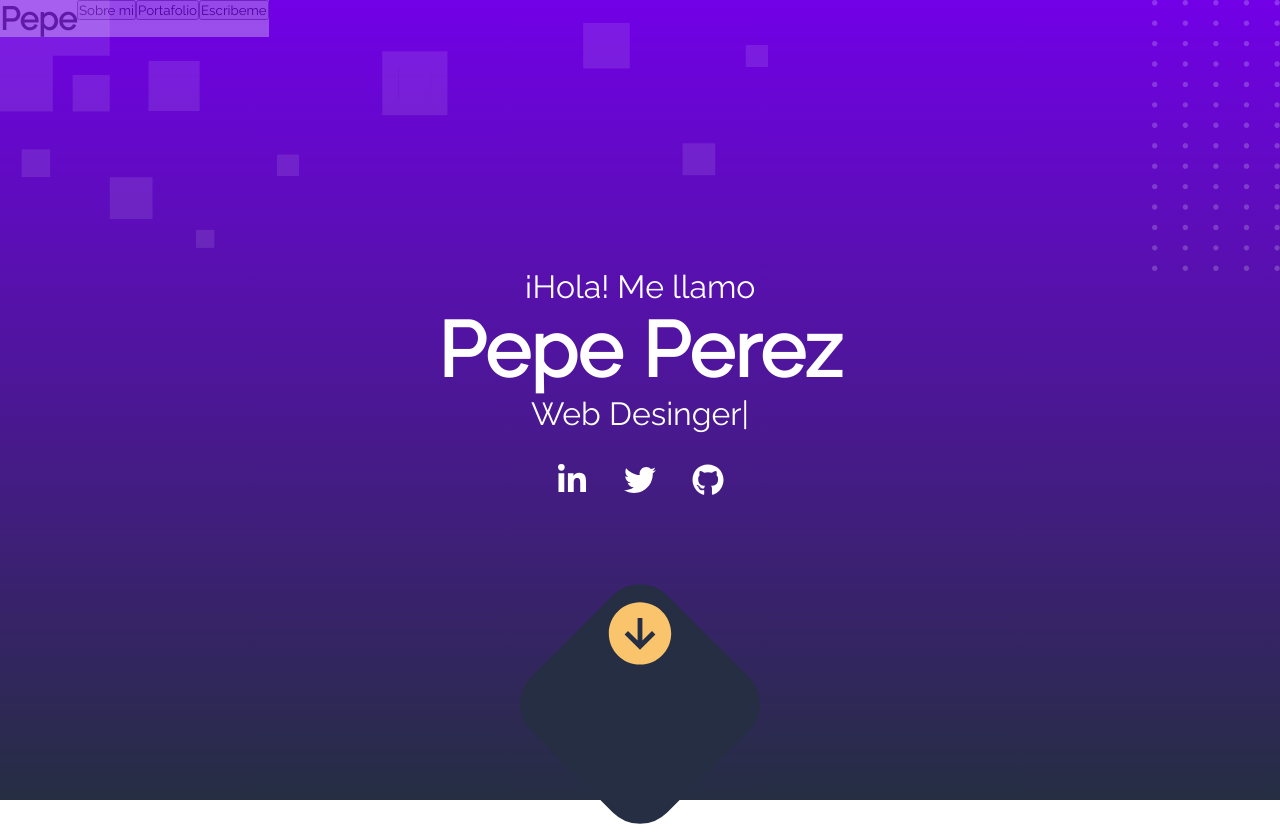
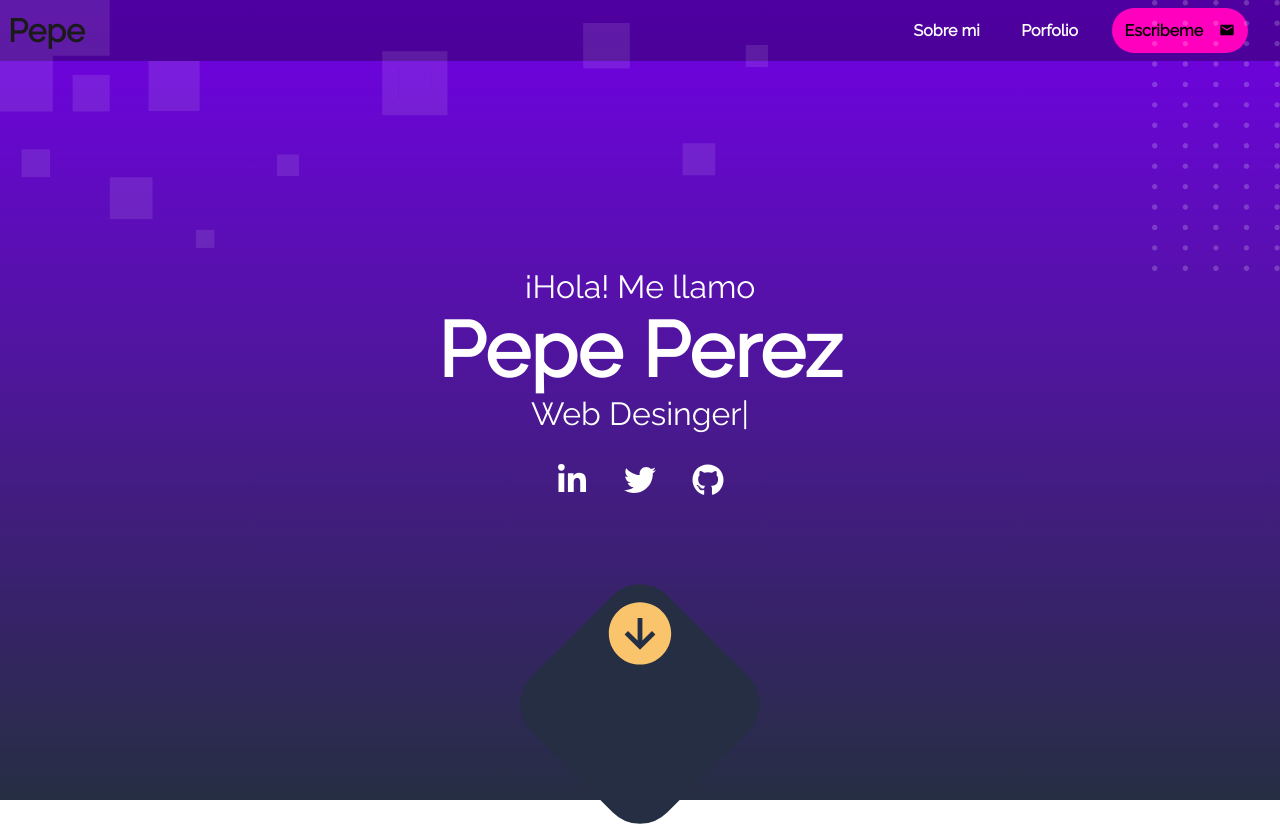
Before and after one commit to Nojipiz/Demo-Portfolio, a Next.js app: page / in a window 1280 px wide. Built offline with nearby package versions, Linux system fonts and the light colour scheme.

Commit message:
Header structured

```diff
--- a/src/components/Header/Header.tsx
+++ b/src/components/Header/Header.tsx
@@ -1,16 +1,20 @@
 import React, { Component } from 'react'
 import styles from './styles.module.css'
+import { MdEmail } from 'react-icons/md'
 
 class Header extends Component {
   render() {
     return (
       <header className={styles.header}>
         <h1> Pepe </h1>
-        <div className={styles.buttonsWrapper}>
-          <button>Sobre mi</button>
-          <button>Portafolio</button>
-          <button>Escribeme</button>
-        </div>
+
+        <nav className={styles.navWrapper}>
+          <ul className={styles.listWrapper}>
+            <li className={styles.commonButton}>Sobre mi</li>
+            <li className={styles.commonButton}>Porfolio</li>
+            <li className={styles.writeMe}>Escribeme <MdEmail /></li>
+          </ul>
+        </nav>
       </header>
     )
   }
--- a/src/components/Header/styles.module.css
+++ b/src/components/Header/styles.module.css
@@ -1,10 +1,52 @@
 .header{
   position: fixed;
   display: flex;
-  background-color: white;
-  opacity: 0.3;
+  align-items: center;
+  justify-content: center;
+  background-color: rgba(0, 0, 0, 0.3);
+  width: 100%;
 }
 
-.buttonsWrapper{
-  right: 0;
+.navWrapper{
+  margin: 0.5rem;
+  width: 100%;
+  margin-right:2rem
 }
+
+.commonButton{
+  margin: 0.5rem;
+  background-color: transparent;
+  color: white;
+  border-color: transparent;
+  font-size: 1fr;
+  font-weight: 700;
+  align-items: center;
+  display: flex;
+  justify-content: center;
+}
+
+.listWrapper{
+  display: flex ;
+  -webkit-box-pack: end;
+  justify-content: flex-end;
+  list-style-type: none;
+  gap: 2vw;
+}
+
+.writeMe{
+  background-color: rgb(255,0,191);
+  font-size: 1rem;
+  font-weight: 700;
+  padding: 0.8rem;
+  border: none;
+  border-radius: 2rem;
+  align-items: center;
+  gap: 1rem;
+  display: flex;
+  justify-content: center;
+}
+
+.header h1{
+  margin: 0.5rem;
+  font-size: 1wm
+}
--- a/src/components/MainBanner/styles.module.css
+++ b/src/components/MainBanner/styles.module.css
@@ -60,6 +60,8 @@
   width: 15vw;
   height: 15vw;
   border-radius: 20%;
+  min-width: 9rem;
+  min-height: 9rem;
 }
 
 .nextButton{
```
